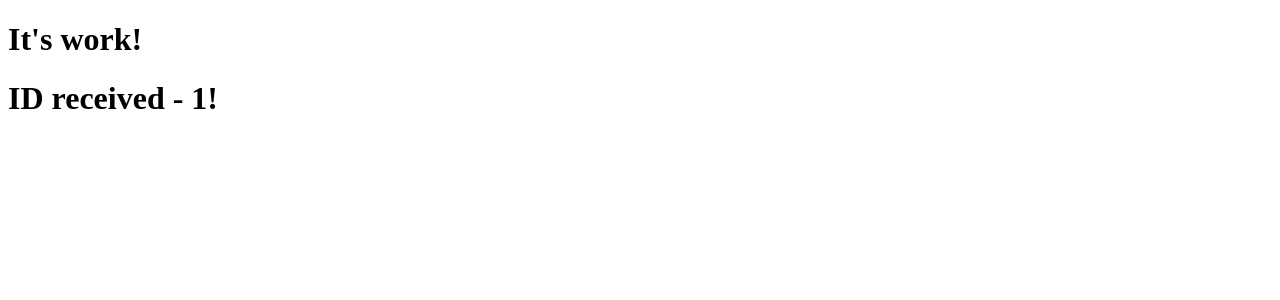
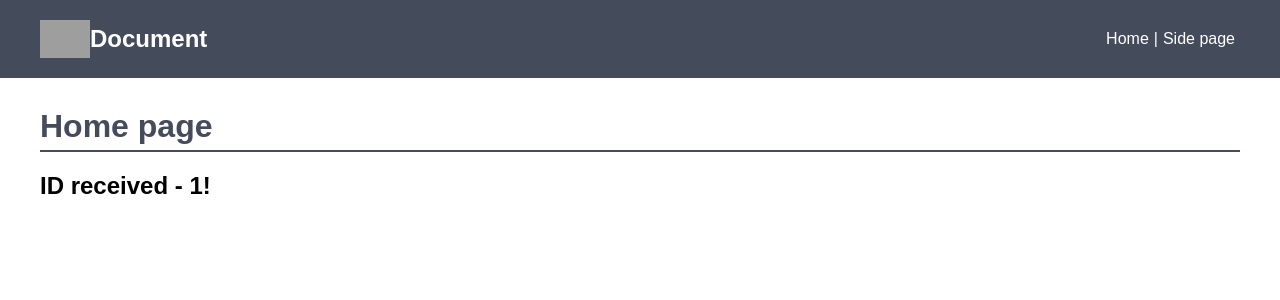
Before and after one commit to KValexander/MVC, a PHP site: page / in a window 1280 px wide. Shown: the top 300 px of the page. Run offline with PHP 8.4, Linux system fonts and the light colour scheme; grey boxes are pictures that could not be loaded.

Commit message:
template and config upd

```diff
--- a/routes.php
+++ b/routes.php
@@ -1,7 +1,7 @@
 <?php
 	// Api route
 	Router::get("/api/main", function() {
-		return response(200, "It's work!");
+		return response(200, "Home page");
 	});
 
 	Router::get("/api/main/{id}", function() {
--- a/views/app/app.js
+++ b/views/app/app.js
@@ -1,22 +1,26 @@
 // Root directory
 const root = "views/app/";
 window.onload = () => {
-	app.html = document.getElementById("app");
+	app.html.app = document.getElementById("app");
 	app.route.current_url();
 }
+
+// Include style
+connect.style(`${root}style/style.css`);
 
 // Including core scripts
 connect.script([
 	`${root}routes.js`,
 	`${root}core/template.js`,
 	`${root}core/request.js`,
+	`${root}core/config.js`,
 	`${root}core/route.js`,
 ]);
 
 // Application object
 let app = {
-	// Controller scripts
-	controllers: {},
+	html: {}, // object with output elements
+	controllers: {}, // controller scripts
 	// Route object
 	route: {
 		// Routes object
--- a/views/app/controllers/main.js
+++ b/views/app/controllers/main.js
@@ -2,24 +2,35 @@
 app.controllers.main = {
 	// Main page
 	main_page: function() {
-		let content = "";
+
 		// Get request
 		app.request.get(data => {
 			data = JSON.parse(data);
-			content = `<h1>${data.data}</h1>`;
+			content = `<h1 class="head">${data.data}</h1>`;
 
 			// Get request
 			app.request.get(data => {
 				data = JSON.parse(data);
-				content += `<h1>${data.data}</h1>`
+				content += `<h2>${data.data}</h2>`;
 
 				// Get template
 				app.template.get_template("content");
 				app.template.set_value("CONTENT", content);
 
 				// Out data
-				app.html.innerHTML = app.template.get_content();
+				app.html.content.innerHTML = app.template.get_content();
+
 			}, "/api/main/1");
+
 		}, "/api/main");
+
+	},
+
+	// Side page
+	side_page: function() {
+		app.html.content.innerHTML = `
+			<h1 class="head">Side page</h1>
+			<h2>No content</h2>
+		`;
 	}
 }
--- /dev/null
+++ b/views/app/core/config.js
@@ -0,0 +1,49 @@
+// Configuration settings
+app.config = {
+	title: "Document", // Name of the site
+	logo: "https://cdn.pixabay.com/photo/2018/03/27/15/05/logo-3266214_1280.png", // Path to the site logo
+	// Site menu
+	menu: {
+		// List of menu items
+		list: {
+			"main": ["Home", "/"],
+			"side": ["Side page", "/page"],
+		},
+		// Processing an item from a list into a link
+		use: function(key, delimiter=null) {
+			if(link = app.config.menu.list[key]) {
+				link = `<a onclick="app.route.search('${link[1]}')">${link[0]}</a>`;
+				if(delimiter != null) link += delimiter;
+				return link;
+			} return null;
+		},
+		// Issuing a menu
+		get: function() {
+			html = app.config.menu.use("main", "|");
+			html += app.config.menu.use("side");
+			return html;
+		},
+	},
+	// Displaying the main site template
+	layout: function() {
+		// Assigning a title to the page
+		document.title = app.config.title;
+
+		// Getting a header
+		app.template.get_template("layout/header");
+		app.template.set_value("SRC", app.config.logo);
+		app.template.set_value("TITLE", app.config.title);
+		app.template.set_value("LINKS", app.config.menu.get());
+		header = app.template.get_content();
+
+		// Getting a layout
+		app.template.get_template("layout/layout");
+		app.template.set_value("HEADER", header);
+
+		// Main template output
+		app.html.app.innerHTML = app.template.get_content();
+
+		// Element containing content
+		app.html.content = document.getElementById("content");
+	},
+}
--- a/views/app/core/route.js
+++ b/views/app/core/route.js
@@ -1,5 +1,8 @@
 // Displaying the current page if the page is loaded
-app.route.current_url = () => app.route.search(location.pathname);
+app.route.current_url = () => {
+	app.config.layout();
+	app.route.search(location.pathname)
+};
 
 // Method for changing page url
 app.route.change_url = (url) => window.history.pushState(null, null, url);
@@ -10,8 +13,8 @@ app.route.call = (params) => eval(`app.controllers.${params[0]}.${params[1]}()`)
 // Search method for the desired route
 app.route.search = (route) => {
 	route = slash_check(route);
+	app.route.change_url(route);
 	if(result = app.route.routes[route]) {
-		app.route.change_url(route);
 		app.route.call(result.split("@"));
 	} else app.route.not_found();
 }
@@ -21,7 +24,7 @@ app.route.not_found = () => {
 	app.template.get_template("error");
 	app.template.set_value("ERROR", "Error 404");
 	app.template.set_value("MESSAGE", "Page not found");
-	app.html.innerHTML = app.template.get_content();
+	app.html.content.innerHTML = app.template.get_content();
 }
 
 window.addEventListener("popstate", e => app.route.current_url());
--- a/views/app/routes.js
+++ b/views/app/routes.js
@@ -1,2 +1,3 @@
 // Routes
 app.route.add_route("/", "main@main_page");
+app.route.add_route("/page", "main@side_page");
--- /dev/null
+++ b/views/app/style/style.css
@@ -0,0 +1,65 @@
+* {
+	margin: 0;
+	padding: 0;
+	box-sizing: border-box;
+}
+
+body {
+	font-family: Arial;
+}
+
+a {
+	color:  white;
+	cursor:  pointer;
+	text-decoration: none;
+}
+
+a:hover {
+	text-decoration: underline;
+}
+
+img {
+	max-width:  100%;
+}
+
+div.content {
+	margin: 0 auto;
+	max-width: 1200px;
+}
+
+div.wrap {
+	margin:  30px auto;
+}
+
+h1.head {
+	color:  #444b5b;
+	font-size:  24pt;
+	padding-bottom:  5px;
+	margin-bottom:  20px;
+	border-bottom:  solid 2px #444b5b;
+}
+
+header {
+	padding:  20px 0;
+	background-color:  #444b5b;
+}
+
+header div.content {
+	display:  flex;
+	justify-content: space-between;
+	align-items: center;
+	color:  white;
+}
+
+header div.content div.logo {
+	display:  flex;
+	align-items: center;
+}
+
+header div.content div.logo img {
+	width:  50px;
+}
+
+header nav a {
+	padding:  0 5px;
+}
--- a/views/app/templates/content.tpl
+++ b/views/app/templates/content.tpl
@@ -1,3 +1,3 @@
-<div class="content">
+<div>
 	{CONTENT}
 </div>
--- a/views/app/templates/error.tpl
+++ b/views/app/templates/error.tpl
@@ -1,4 +1,4 @@
 <div class="error">
-	<h1>{ERROR}</h1>
+	<h1 class="head">{ERROR}</h1>
 	<h2>{MESSAGE}</h2>
 </div>
--- /dev/null
+++ b/views/app/templates/layout/header.tpl
@@ -0,0 +1,7 @@
+<div class="logo">
+	<img src="{SRC}" alt="logo">
+	<a onclick="app.route.search('/')"><h2>{TITLE}</h2></a>
+</div>
+<nav>
+	{LINKS}
+</nav>
--- /dev/null
+++ b/views/app/templates/layout/layout.tpl
@@ -0,0 +1,17 @@
+<header>
+	<div class="content">
+		{HEADER}
+	</div>
+</header>
+
+<main>
+	<div class="content wrap" id="content">
+		{CONTENT}
+	</div>
+</main>
+
+<footer>
+	<div class="content">
+		{FOOTER}
+	</div>
+</footer>
--- a/views/index.php
+++ b/views/index.php
@@ -4,7 +4,7 @@
 	<meta charset="UTF-8">
 	<meta name="viewport" content="width=device-width, initial-scale=1.0">
 	<base href="<?= APP_DOMEN ?>">
-	<title>Document</title>
+	<title></title>
 	<script type="text/javascript" id="views/app/core/helpers/checks.js" src="views/app/core/helpers/checks.js"></script>
 	<script type="text/javascript" id="views/app/core/helpers/connect.js" src="views/app/core/helpers/connect.js"></script>
 	<script type="text/javascript" id="views/app/app.js" src="views/app/app.js"></script>
```
